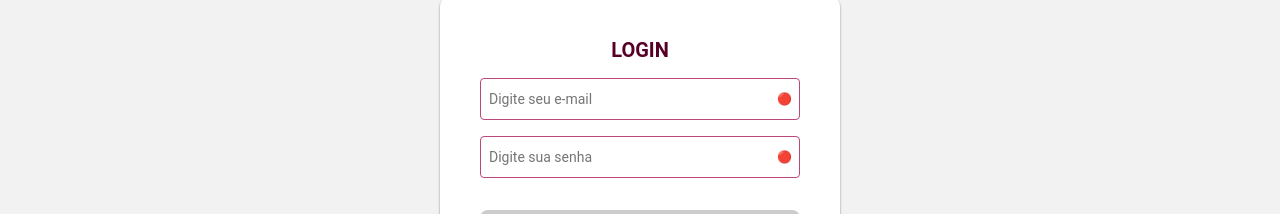
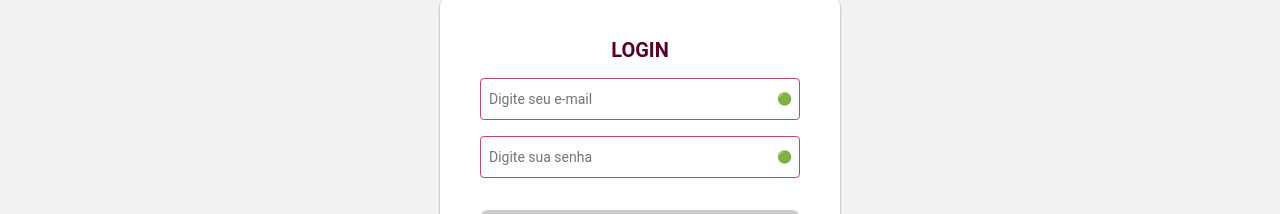
Before and after one commit to alanflpns/clean-architecture-solid-reactjs, a React (Create React App) app: page /Login in a window 1280 px wide. Shown: the part 326-540 px from the top of the page. Built offline with nearby package versions, Linux system fonts and the light colour scheme.

Commit message:
feat: ensure login present valid state if password is invalid

```diff
--- a/src/presentation/components/input/input.tsx
+++ b/src/presentation/components/input/input.tsx
@@ -21,11 +21,11 @@ function Input({ ...rest }: Props) {
   };
 
   const getStatus = () => {
-    return "🔴";
+    return error ? "🔴" : "🟢";
   };
 
   const getTitle = () => {
-    return error;
+    return error || "Tudo certo";
   };
 
   return (
```
